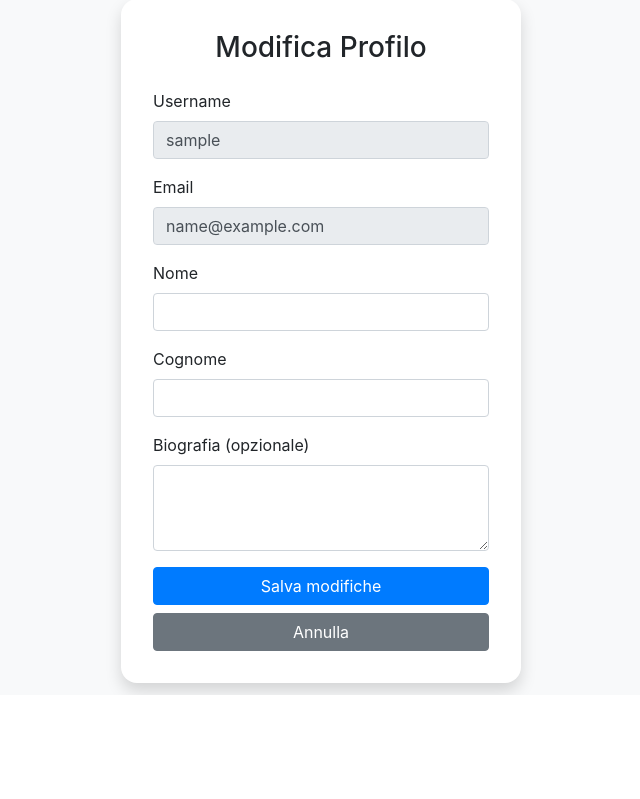
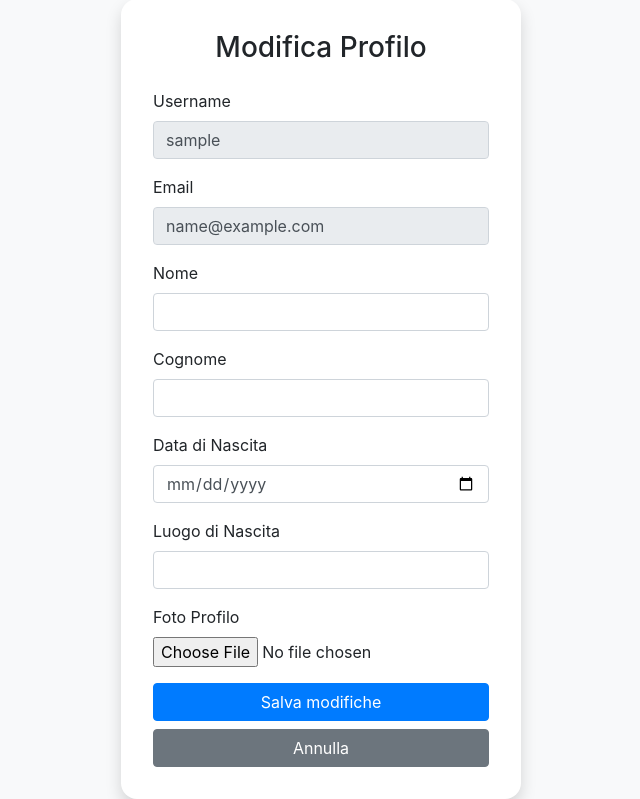
Before and after one commit to JavaSoftwareEntwickler/garanzie-manager, a Flask app: page /edit-profile in a window 1280 px wide. Shown: the part 105-904 px from the top of the page, without its empty margins (319-959 px from the left). Before the commit the page ends 800 px from the top, so only its background shows below. Run offline with Flask 3, Linux system fonts and the light colour scheme; the visitor is signed in with stand-in values (Sample User, id 1); some libraries are stand-ins or nearby versions.

Commit message:
profilo : data luogo di nascita e foto

```diff
--- a/app.py
+++ b/app.py
@@ -134,17 +134,24 @@ def edit_profile():
         if not user.profilo:
             user.profilo = Profilo()
 
-        user.profilo.nome = form.nome.data
+
+        nome = form.nome.data
+        cognome = form.cognome.data
+        user.profilo.nome = nome
+        user.profilo.nome = cognome
         user.profilo.cognome = form.cognome.data
+        user.profilo.data_nascita = form.data_nascita.data
+        user.profilo.luogo_nascita = form.luogo_nascita.data
         user.profilo.biografia = form.biografia.data
 
-
-        # gestione upload foto
-        if form.foto_profilo.data:
-            filename = secure_filename(form.foto_profilo.data.filename)
-            path = os.path.join(app.config['UPLOAD_FOLDER'], filename)
-            form.foto_profilo.data.save(path)
-            user.profilo.foto_profilo = filename
+        file = request.files.get('foto')
+        if file and file.filename:  # Solo se è stato caricato un nuovo file
+            filename = secure_filename(file.filename)
+            name, ext = os.path.splitext(filename)
+            timestamp = datetime.now().strftime('%Y%m%d%H%M%S')
+            new_filename = f"foto_profilo_{nome}_{cognome}_{timestamp}{ext}"
+            file.save(os.path.join(app.config['UPLOAD_FOLDER'], new_filename))
+            user.profilo.foto = new_filename  # Aggiorna solo se c'è un file valido
 
         user.save()
         flash('Profilo aggiornato con successo', 'success')
--- a/forms/forms.py
+++ b/forms/forms.py
@@ -22,6 +22,7 @@ class RegisterForm(FlaskForm):
 class ProfiloForm(FlaskForm):
     nome = StringField('Nome', validators=[DataRequired(), Length(min=3, max=35)])
     cognome = StringField('Cognome', validators=[DataRequired(), Length(min=3, max=50)])
-    data_nascita = DateField('Data di Nascita', validators=[Optional()], format='%Y-%m-%d')
+    data_nascita = DateField('Data di Nascita', format='%Y-%m-%d', validators=[DataRequired()])
+    luogo_nascita = StringField('Luogo di Nascita', validators=[DataRequired(), Length(min=3, max=50)])
     biografia = TextAreaField('Biografia', validators=[Optional(), Length(max=500)])
     foto_profilo = FileField('Foto Profilo', validators=[Optional(), FileAllowed(['jpg', 'png', 'jpeg'], 'Solo immagini!')])
--- a/models/models.py
+++ b/models/models.py
@@ -8,8 +8,9 @@ class Profilo(EmbeddedDocument):
     nome = StringField(max_length=35)
     cognome = StringField(max_length=50)
     data_nascita = DateField()
+    luogo_nascita = StringField(max_length=50)
     biografia = StringField(max_length=500)
-    foto_profilo = StringField()  # path dell'immagine
+    foto = StringField()  # path dell'immagine
 
 class User(Document, UserMixin):
     username = StringField(required=True, unique=True)
--- a/templates/edit-profile.html
+++ b/templates/edit-profile.html
@@ -12,7 +12,7 @@
       <!-- Messaggi di Flash -->
       {% include 'message.html' %}
 
-      <form method="POST" action="{{ url_for('edit_profile') }}">
+      <form method="POST" action="{{ url_for('edit_profile') }}" enctype="multipart/form-data">
         <!-- CSRF token (se usi Flask-WTF) -->
         {{ form.hidden_tag() }}
 
@@ -32,14 +32,28 @@
         </div>
 
         <div class="form-group">
-          <label for="nome">Cognome</label>
+          <label for="cognome">Cognome</label>
           <input type="text" class="form-control" id="cognome" name="cognome" value="{% if current_user.profilo.cognome %}{{ current_user.profilo.cognome }}{% endif %}" required />
         </div>
 
-        <!-- Esempio campo opzionale -->
         <div class="form-group">
-          <label for="bio">Biografia (opzionale)</label>
-          <textarea class="form-control" id="bibiografiao" name="biografia" rows="3">{% if current_user.profilo.biografia %}{{ current_user.profilo.biografia }}{% endif %}</textarea>
+          <label for="data_nascita">Data di Nascita</label>
+          <input type="date" class="form-control" id="data_nascita" name="data_nascita" value="{% if current_user.profilo.data_nascita %}{{ current_user.profilo.data_nascita }}{% endif %}" required />
+        </div>
+
+        <div class="form-group">
+          <label for="luogo_nascita">Luogo di Nascita</label>
+          <input type="text" class="form-control" id="luogo_nascita" name="luogo_nascita" value="{% if current_user.profilo.luogo_nascita %}{{ current_user.profilo.luogo_nascita }}{% endif %}" required />
+        </div>
+
+        <div class="form-group">
+          <label>Foto Profilo</label>
+          {% if current_user.profilo.foto %}
+            <div class="mb-3">
+              <img src="{{ url_for('static', filename='uploads/' ~ current_user.profilo.foto) }}" alt="Foto Profilo Attuale" class="img-thumbnail" width="150">
+            </div>
+          {% endif %}
+          <input type="file" name="foto" class="form-control-file" accept="image/*" />
         </div>
 
         <button type="submit" class="btn btn-primary btn-block">Salva modifiche</button>
```
Also changed, not shown: templates/profilo.html (+12 -4 lines).
